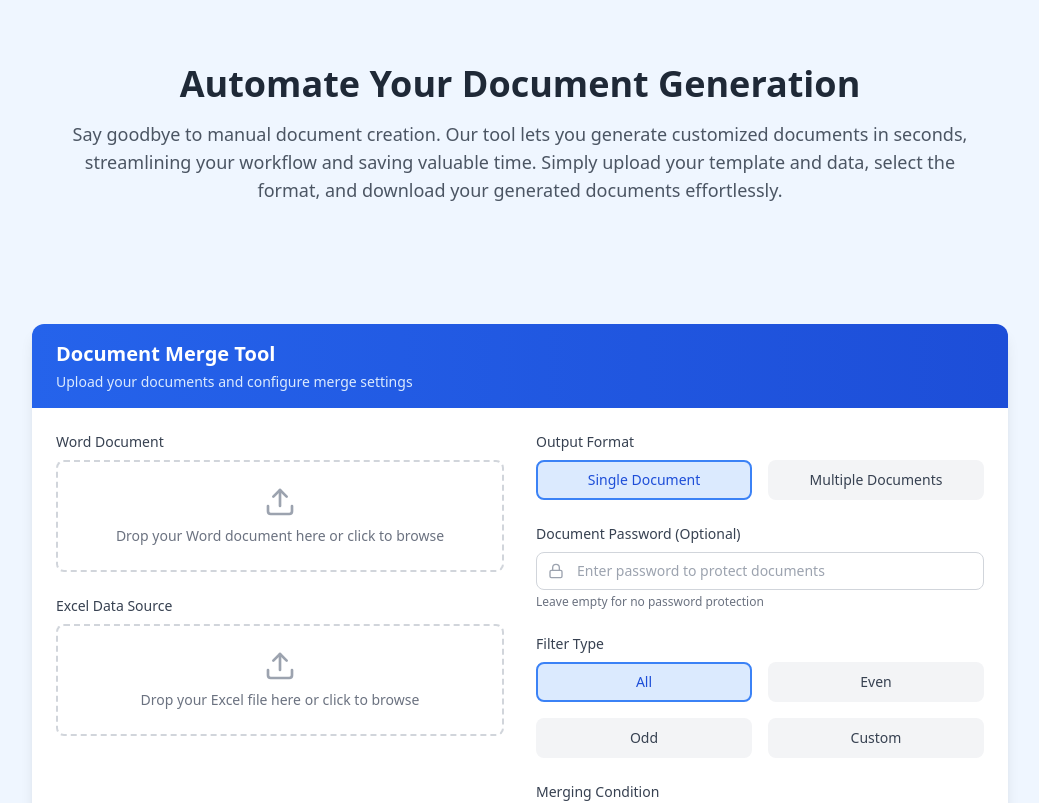
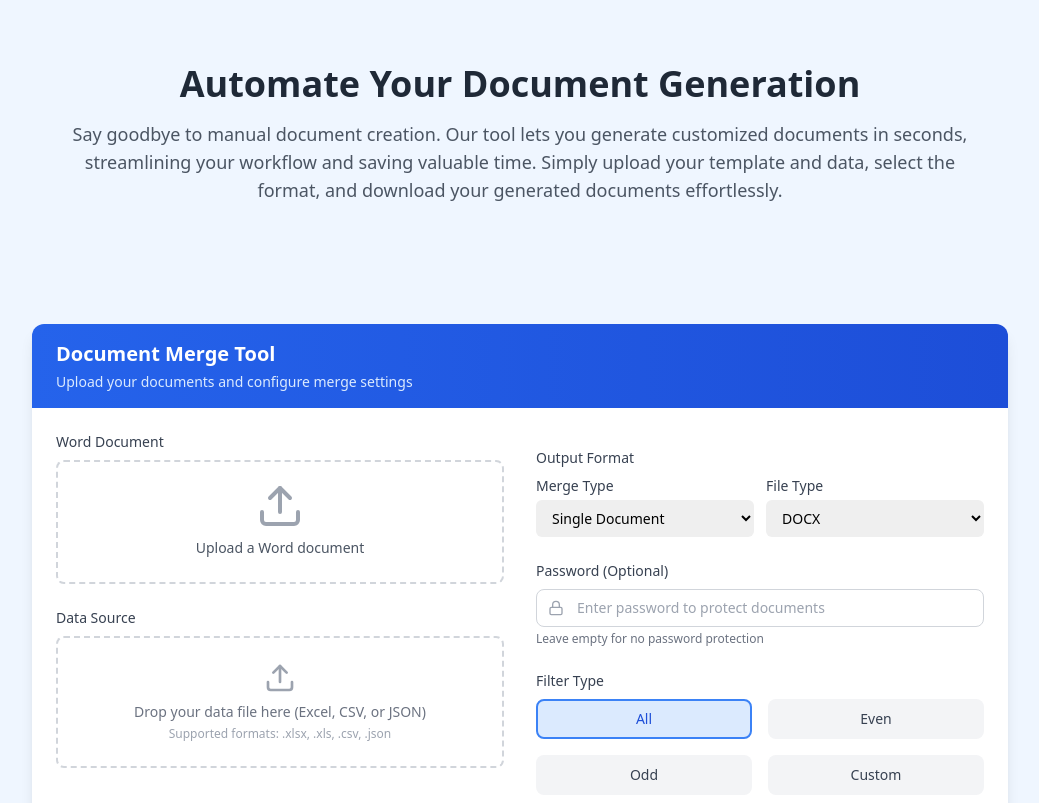
Before and after one commit to SuonSopanha/Doc_Generator, a Next.js app: page / in a window 1280 px wide. Shown: the top 803 px of the page, without its empty margins (120-1159 px from the left). Built offline with nearby package versions, Linux system fonts and the light colour scheme.

Commit message:
add dailog preview and add csv,json,file

```diff
--- a/package.json
+++ b/package.json
@@ -9,6 +9,7 @@
     "lint": "next lint"
   },
   "dependencies": {
+    "docx-preview": "^0.3.5",
     "next": "14.2.15",
     "react": "^18",
     "react-autosuggest": "^10.1.0",
--- a/src/component/form.js
+++ b/src/component/form.js
@@ -2,7 +2,8 @@
 import { useState, useRef, useEffect } from "react";
 import Autosuggest from "react-autosuggest";
 import * as XLSX from 'xlsx';
-import { FiUpload, FiFilter, FiDownload, FiX, FiCheck, FiCheckCircle, FiLock } from 'react-icons/fi';
+import { FiUpload, FiFilter, FiDownload, FiX, FiCheck, FiCheckCircle, FiLock, FiEye, FiX as FiClose } from 'react-icons/fi';
+import { renderAsync } from 'docx-preview';
 
 // Initialize suggestion sets with default values
 const defaultSuggestionSets = [
@@ -31,31 +32,76 @@ const Form = () => {
   const inputRef = useRef(null);
   const [isGenerating, setIsGenerating] = useState(false);
   const [isGenerated, setIsGenerated] = useState(false);
+  const previewContainerRef = useRef(null);
+  const [showPreview, setShowPreview] = useState(false);
 
-  // Function to read Excel file
-  const readExcelFile = (file) => {
+  // Function to read Excel/CSV/JSON file
+  const readDataFile = (file) => {
     const reader = new FileReader();
-    reader.onload = (e) => {
+    reader.onload = async (e) => {
       try {
+        const fileExtension = file.name.split('.').pop().toLowerCase();
+        let jsonData;
+        let headers;
+
+        if (fileExtension === 'json') {
+          // Handle JSON file
+          jsonData = JSON.parse(e.target.result);
+          // If it's an array of objects, use the keys of the first object as headers
+          if (Array.isArray(jsonData) && jsonData.length > 0) {
+            headers = Object.keys(jsonData[0]);
+          } else {
+            throw new Error('JSON file must contain an array of objects');
+          }
+        } else if (fileExtension === 'csv') {
+          // Handle CSV file
+          const csvText = e.target.result;
+          const rows = csvText.split('\n').map(row => row.split(','));
+          headers = rows[0].map(header => header.trim());
+          jsonData = rows.slice(1).map(row => {
+            const obj = {};
+            row.forEach((cell, index) => {
+              obj[headers[index]] = cell.trim();
+            });
+            return obj;
+          });
+        } else {
+          // Handle Excel file
           const data = new Uint8Array(e.target.result);
           const workbook = XLSX.read(data, { type: 'array' });
           const worksheet = workbook.Sheets[workbook.SheetNames[0]];
-        const headers = XLSX.utils.sheet_to_json(worksheet, { header: 1 })[0];
-        const jsonData = XLSX.utils.sheet_to_json(worksheet);
+          headers = XLSX.utils.sheet_to_json(worksheet, { header: 1 })[0];
+          jsonData = XLSX.utils.sheet_to_json(worksheet);
+        }
 
-        setExcelData(jsonData); // Store the full data
+        setExcelData(jsonData);
 
         // Update the suggestionSets with the headers
         setSuggestionSets(prev => [
-          headers || [], // First set is now the Excel headers
+          headers || [], // First set is now the headers
           prev[1], // Keep the operators
-          [], // Reset values set for now
+          [], // Reset the values
         ]);
+
       } catch (error) {
-        console.error('Error reading Excel file:', error);
+        console.error('Error reading file:', error);
+        alert('Error reading file. Please make sure it\'s a valid Excel, CSV, or JSON file.');
       }
     };
+
+    if (file.name.endsWith('.json') || file.name.endsWith('.csv')) {
+      reader.readAsText(file);
+    } else {
       reader.readAsArrayBuffer(file);
+    }
+  };
+
+  const handleDataFileChange = (e) => {
+    const file = e.target.files[0];
+    if (file) {
+      setExcelFile(file);
+      readDataFile(file);
+    }
   };
 
   // Use effect to update value suggestions when selected column changes
@@ -211,11 +257,58 @@ const Form = () => {
     }
   };
 
-  const handleExcelFileChange = (e) => {
+  const handleDocFileChange = async (e) => {
     const file = e.target.files[0];
     if (file) {
-      setExcelFile(file);
-      readExcelFile(file);
+      setDocFile(file);
+      setShowPreview(false); // Reset preview when new file is uploaded
+    }
+  };
+
+  const handlePreviewClick = async () => {
+    if (showPreview) {
+      // If preview is shown, hide it
+      setShowPreview(false);
+      if (previewContainerRef.current) {
+        previewContainerRef.current.innerHTML = '';
+      }
+    } else {
+      // If preview is hidden, show it
+      if (!docFile) return;
+
+      try {
+        // Read the file as ArrayBuffer
+        const arrayBuffer = await docFile.arrayBuffer();
+
+        // Set preview to show first (important!)
+        setShowPreview(true);
+
+        // Wait for next render cycle
+        setTimeout(async () => {
+          if (previewContainerRef.current) {
+            // Clear any existing content
+            previewContainerRef.current.innerHTML = '';
+
+            // Render the document
+            await renderAsync(arrayBuffer, previewContainerRef.current, previewContainerRef.current, {
+              className: 'docx-preview',
+              defaultFont: {
+                family: 'Arial',
+                size: 11
+              },
+              inWrapper: true,
+              ignoreHeight: false,
+              ignoreWidth: false,
+              ignoreFonts: false,
+              breakPages: true,
+              debug: false
+            });
+          }
+        }, 100); // Give enough time for the container to be ready
+      } catch (error) {
+        console.error('Error previewing document:', error);
+        setShowPreview(false);
+      }
     }
   };
 
@@ -236,6 +329,14 @@ const Form = () => {
     }
   };
 
+  useEffect(() => {
+    return () => {
+      if (previewContainerRef.current) {
+        previewContainerRef.current.innerHTML = '';
+      }
+    };
+  }, []);
+
   return (
     <div className="max-w-5xl mx-auto p-6">
       <div className="bg-white rounded-xl shadow-lg overflow-hidden">
@@ -252,37 +353,54 @@ const Form = () => {
               <label className="block text-sm font-medium text-gray-700 mb-2">
                 Word Document
               </label>
+              <div className="mt-1 flex justify-center px-6 pt-5 pb-6 border-2 border-gray-300 border-dashed rounded-lg relative">
+                <input
+                  type="file"
+                  accept=".doc,.docx"
+                  onChange={handleDocFileChange}
+                  className="absolute inset-0 w-full h-full opacity-0 cursor-pointer z-10"
+                />
+                <div className="text-center">
+                  <FiUpload className="mx-auto h-12 w-12 text-gray-400" />
+                  <div className="mt-2">
+                    <p className="text-sm text-gray-600">
+                      {docFile ? docFile.name : "Upload a Word document"}
+                    </p>
+                  </div>
+                </div>
+              </div>
+              {docFile && (
+                <div className="mt-2 flex items-center justify-end">
+                  <button
+                    type="button"
+                    onClick={handlePreviewClick}
+                    className="inline-flex items-center px-4 py-2 text-sm font-medium text-white bg-blue-600 rounded-md hover:bg-blue-700 focus:outline-none focus:ring-2 focus:ring-offset-2 focus:ring-blue-500"
+                  >
+                    <FiEye className="mr-2" />
+                    {showPreview ? 'Hide Preview' : 'View Preview'}
+                  </button>
+                </div>
+              )}
+            </div>
+
+            <div className="relative">
+              <label className="block text-sm font-medium text-gray-700 mb-2">
+                Data Source
+              </label>
               <div className="relative border-2 border-dashed border-gray-300 rounded-lg p-6 transition-all hover:border-blue-500 group">
                 <input
                   type="file"
-                  accept=".doc,.docx"
-                  onChange={(e) => setDocFile(e.target.files[0])}
+                  accept=".xls,.xlsx,.csv,.json"
+                  onChange={handleDataFileChange}
                   className="absolute inset-0 w-full h-full opacity-0 cursor-pointer z-10"
                 />
                 <div className="text-center">
                   <FiUpload className="mx-auto h-8 w-8 text-gray-400 group-hover:text-blue-500" />
                   <p className="mt-2 text-sm text-gray-500 group-hover:text-blue-600">
-                    {docFile ? docFile.name : "Drop your Word document here or click to browse"}
+                    {excelFile ? excelFile.name : "Drop your data file here (Excel, CSV, or JSON)"}
                   </p>
-                </div>
-              </div>
-            </div>
-
-            <div className="relative">
-              <label className="block text-sm font-medium text-gray-700 mb-2">
-                Excel Data Source
-              </label>
-              <div className="relative border-2 border-dashed border-gray-300 rounded-lg p-6 transition-all hover:border-blue-500 group">
-                <input
-                  type="file"
-                  accept=".xls,.xlsx,.csv"
-                  onChange={handleExcelFileChange}
-                  className="absolute inset-0 w-full h-full opacity-0 cursor-pointer z-10"
-                />
-                <div className="text-center">
-                  <FiUpload className="mx-auto h-8 w-8 text-gray-400 group-hover:text-blue-500" />
-                  <p className="mt-2 text-sm text-gray-500 group-hover:text-blue-600">
-                    {excelFile ? excelFile.name : "Drop your Excel file here or click to browse"}
+                  <p className="mt-1 text-xs text-gray-400">
+                    Supported formats: .xlsx, .xls, .csv, .json
                   </p>
                 </div>
               </div>
@@ -291,38 +409,46 @@ const Form = () => {
 
           {/* Configuration Section */}
           <div className="space-y-6">
+            {/* Output Format Section */}
+            <div className="space-y-4 mt-4">
               <div>
                 <label className="block text-sm font-medium text-gray-700 mb-2">
                   Output Format
                 </label>
-              <div className="grid grid-cols-2 gap-4">
-                <button
-                  onClick={() => setOutputFormat("single")}
-                  className={`px-4 py-2 rounded-lg text-sm font-medium transition-all ${
-                    outputFormat === "single"
-                      ? "bg-blue-100 text-blue-700 border-2 border-blue-500"
-                      : "bg-gray-100 text-gray-700 border-2 border-transparent hover:bg-gray-200"
-                  }`}
+                <div className="grid grid-cols-2 gap-3">
+                  <div>
+                    <label className="block text-sm font-medium text-gray-700 mb-1">
+                      Merge Type
+                    </label>
+                    <select
+                      value={outputFormat}
+                      onChange={(e) => setOutputFormat(e.target.value)}
+                      className="mt-1 block w-full pl-3 pr-10 py-2 text-base border-gray-300 focus:outline-none focus:ring-blue-500 focus:border-blue-500 sm:text-sm rounded-md"
                     >
-                  Single Document
-                </button>
-                <button
-                  onClick={() => setOutputFormat("multiple")}
-                  className={`px-4 py-2 rounded-lg text-sm font-medium transition-all ${
-                    outputFormat === "multiple"
-                      ? "bg-blue-100 text-blue-700 border-2 border-blue-500"
-                      : "bg-gray-100 text-gray-700 border-2 border-transparent hover:bg-gray-200"
-                  }`}
+                      <option value="single">Single Document</option>
+                      <option value="multiple">Multiple Documents</option>
+                    </select>
+                  </div>
+                  <div>
+                    <label className="block text-sm font-medium text-gray-700 mb-1">
+                      File Type
+                    </label>
+                    <select
+                      value={outputExtension}
+                      onChange={(e) => setOutputExtension(e.target.value)}
+                      className="mt-1 block w-full pl-3 pr-10 py-2 text-base border-gray-300 focus:outline-none focus:ring-blue-500 focus:border-blue-500 sm:text-sm rounded-md"
                     >
-                  Multiple Documents
-                </button>
+                      <option value="docx">DOCX</option>
+                      <option value="pdf">PDF</option>
+                    </select>
+                  </div>
+                </div>
               </div>
             </div>
 
-            {/* Password Field */}
             <div>
               <label className="block text-sm font-medium text-gray-700 mb-2">
-                Document Password (Optional)
+                Password (Optional)
               </label>
               <div className="relative">
                 <input
@@ -399,15 +525,15 @@ const Form = () => {
               <label className="block text-sm font-medium text-gray-700 mb-2">
                 Merging Condition
               </label>
-              <div className="relative" ref={inputRef}>
               <div className="relative">
                 <input
+                  ref={inputRef}
                   type="text"
                   value={inputValue}
                   onChange={handleInputChange}
                   onKeyDown={handleKeyDown}
-                    placeholder="column operator value"
-                    className="w-full px-4 py-2 text-sm border border-gray-300 rounded-lg focus:ring-2 focus:ring-blue-500 focus:border-blue-500 pr-10"
+                  placeholder="Enter condition (e.g., column = value)"
+                  className="block w-full px-4 py-2 text-gray-900 border border-gray-300 rounded-md focus:ring-blue-500 focus:border-blue-500"
                 />
                 {inputValue && (
                   <button
@@ -417,36 +543,30 @@ const Form = () => {
                     <FiX className="w-4 h-4" />
                   </button>
                 )}
-                </div>
-
-                {/* Enhanced suggestions dropdown */}
                 {showSuggestion && filteredSuggestions.length > 0 && (
-                  <ul className="absolute w-full mt-1 max-h-48 overflow-y-auto bg-white rounded-lg shadow-lg border border-gray-200 divide-y divide-gray-100 z-20">
+                  <div className="absolute z-50 w-full mt-1">
+                    <div className="bg-white rounded-md shadow-lg border border-gray-200 overflow-y-auto" style={{ maxHeight: '300px' }}>
+                      <ul className="py-1">
                         {filteredSuggestions.map((suggestion, index) => (
                           <li
                             key={suggestion}
                             onClick={() => handleSuggestionClick(suggestion)}
-                        className={`px-4 py-2 cursor-pointer text-sm flex items-center space-x-2 ${
-                          index === activeSuggestion
-                            ? "bg-blue-50 text-blue-700"
-                            : "text-gray-700 hover:bg-gray-50"
+                            className={`px-4 py-2 text-sm cursor-pointer hover:bg-blue-50 ${
+                              index === activeSuggestion ? 'bg-blue-50' : ''
                             }`}
                           >
-                        <span className="flex-1">
                             {inputValue.split(" ").length > 1
                               ? `${inputValue.split(" ").slice(0, -1).join(" ")} ${suggestion}`
                               : suggestion
                             }
-                        </span>
-                        {index === activeSuggestion && (
-                          <FiCheck className="w-4 h-4 text-blue-500" />
-                        )}
                           </li>
                         ))}
                       </ul>
+                    </div>
+                  </div>
                 )}
               </div>
-              <p className="text-xs text-gray-500 mt-1 flex items-center">
+              <p className="mt-1 text-xs text-gray-500 flex flex-row items-center">
                 <FiFilter className="w-3 h-3 mr-1" />
                 Format: column_name operator value (e.g., "email = john@example.com")
               </p>
@@ -494,6 +614,42 @@ const Form = () => {
             </div>
           </div>
         </div>
+
+        {/* Preview Modal */}
+        {showPreview && (
+          <div className="fixed inset-0 z-50 overflow-y-auto" aria-labelledby="modal-title" role="dialog" aria-modal="true">
+            {/* Background overlay */}
+            <div className="fixed inset-0 bg-gray-500 bg-opacity-75 transition-opacity"></div>
+
+            <div className="flex min-h-screen items-center justify-center p-4 text-center sm:p-0">
+              <div className="relative transform overflow-hidden rounded-lg bg-white text-left shadow-xl transition-all sm:my-8 sm:w-full sm:max-w-5xl">
+                {/* Modal header */}
+                <div className="bg-white px-4 py-3 border-b border-gray-200 flex justify-between items-center">
+                  <h3 className="text-lg font-medium text-gray-900">
+                    Document Preview
+                  </h3>
+                  <button
+                    type="button"
+                    className="rounded-md bg-white text-gray-400 hover:text-gray-500 focus:outline-none"
+                    onClick={() => setShowPreview(false)}
+                  >
+                    <span className="sr-only">Close</span>
+                    <FiClose className="h-6 w-6" />
+                  </button>
+                </div>
+
+                {/* Modal content */}
+                <div className="bg-white" style={{ height: '80vh', overflowY: 'auto' }}>
+                  <div
+                    ref={previewContainerRef}
+                    className="p-4 min-h-full"
+                    style={{ minWidth: '800px' }}
+                  />
+                </div>
+              </div>
+            </div>
+          </div>
+        )}
       </div>
     </div>
   );
```
Also changed, not shown: 1 other file (tests, documents, lock files or other folders). Lines whose indentation alone changed are shown as unchanged.
